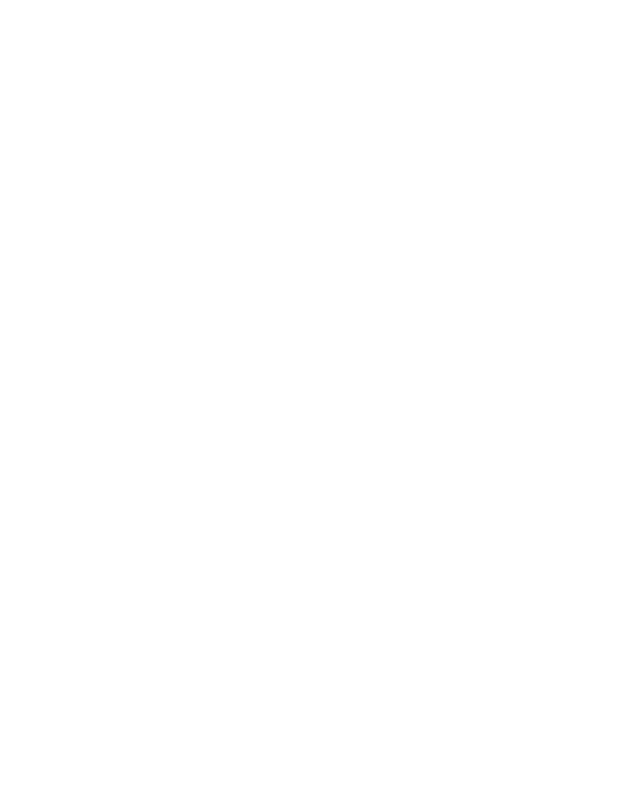
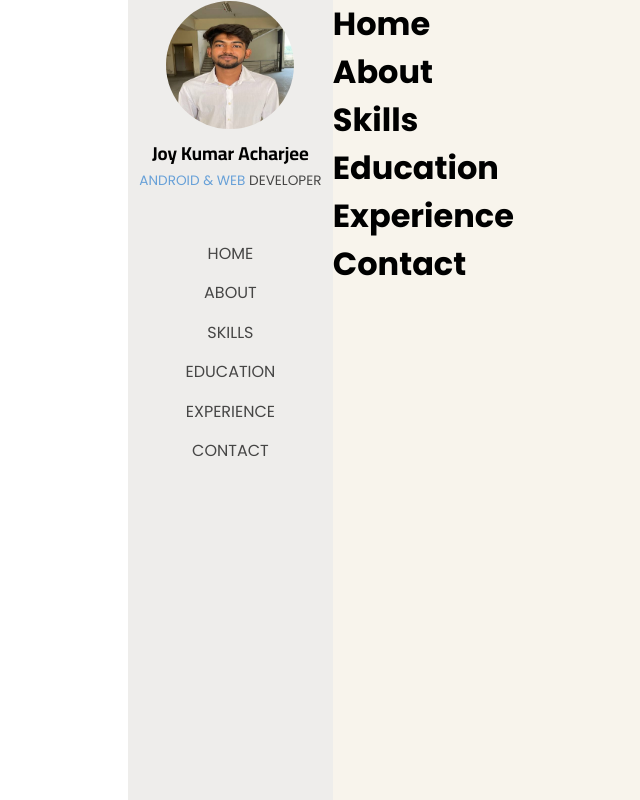
Before and after one commit to saikatcodec/Portfolio, a plain HTML site: page index.html in a window 1280 px wide. Shown: the whole page, without its empty margins (128-768 px from the left). Drawn offline with Linux system fonts and the light colour scheme.

Commit message:
add profile design

```diff
--- a/css/style.css
+++ b/css/style.css
@@ -0,0 +1,120 @@
+@import url("https://fonts.googleapis.com/css2?family=Cairo:wght@200..1000&display=swap");
+@import url("https://fonts.googleapis.com/css2?family=Inconsolata:wght@200..900&display=swap");
+@import url("https://fonts.googleapis.com/css2?family=Poppins:ital,wght@0,100;0,200;0,300;0,400;0,500;0,600;0,700;0,800;0,900;1,100;1,200;1,300;1,400;1,500;1,600;1,700;1,800;1,900&display=swap");
+
+/*
+ * Reset All behavior of the website
+ * Such as margin, padding, etc.
+*/
+* {
+  margin: 0;
+  padding: 0;
+  box-sizing: border-box;
+  text-decoration: none;
+  list-style: none;
+  font-family: "Poppins", sans-serif;
+}
+
+/*
+ * Set height, width of main body is full Screen
+ * Set Background Color,
+ * And centered all elements using flexbox
+*/
+body {
+  height: 100vh;
+  width: 100vw;
+  display: flex;
+  align-items: center;
+  justify-content: right;
+}
+
+.displayFlex {
+  height: 100%;
+  width: 80%;
+  background: #000;
+  display: flex;
+}
+
+.leftSec {
+  height: 100%;
+  width: 20%;
+  background: #eeedeb;
+}
+
+.rightSec {
+  height: 100%;
+  width: 80%;
+  background: #f8f4ec;
+  overflow-y: auto;
+}
+
+.profile {
+  /* background: red; */
+  height: 12rem;
+  width: 100%;
+  display: flex;
+  align-items: center;
+  justify-content: center;
+  flex-direction: column;
+}
+
+#profileImg {
+  height: 8rem;
+  width: 8rem;
+  border-radius: 50%;
+}
+
+.profileLabel {
+  /* background: red; */
+  display: flex;
+  align-items: center;
+  justify-content: center;
+  flex-direction: column;
+}
+
+#name {
+  font-family: "Cairo", sans-serif;
+}
+
+#lbl,
+a {
+  opacity: 70%;
+  text-transform: uppercase;
+  font-size: 0.85rem;
+  color: #000;
+}
+
+#lookAnchor {
+  color: #3081d0;
+  cursor: pointer;
+}
+
+.navbar {
+  /* background: gray; */
+  width: 100%;
+  height: 20rem;
+  display: flex;
+  align-items: center;
+  justify-content: center;
+}
+
+.nav {
+  /* background: green; */
+  width: 100%;
+  height: 80%;
+  display: flex;
+  align-items: center;
+  flex-direction: column;
+  justify-content: center;
+  gap: 0.9rem;
+}
+
+a {
+  font-size: 1rem;
+}
+
+a:hover {
+  text-decoration: underline;
+  animation-timing-function: linear;
+  animation-duration: 1s;
+}
--- a/index.html
+++ b/index.html
@@ -1,22 +1,73 @@
 <!DOCTYPE html>
 <html lang="en">
   <head>
-    <meta charset="UTF-8">
-    <meta name="viewport" content="width=device-width, initial-scale=1.0">
-    <link rel="stylesheet" href="css/style.css">
+    <meta charset="UTF-8" />
+    <meta name="viewport" content="width=device-width, initial-scale=1.0" />
+    <link rel="stylesheet" href="css/style.css" />
     <title>Portfolio</title>
   </head>
+
   <body>
     <div class="displayFlex">
       <div class="leftSec">
         <div class="profile">
-                <div class="profilePic"></div>
-                <div class="profileLabel"></div>
+          <div class="profilePic">
+            <img id="profileImg" src="/assets/images/joy.jpg" alt="profile" />
           </div>
-            <div class="nav"></div>
+          <div class="profileLabel">
+            <h3 id="name">Joy Kumar Acharjee</h3>
+            <div id="lbl">
+              <span id="lookAnchor">Android & Web</span> Developer
+            </div>
+          </div>
+        </div>
+        <div class="navbar">
+          <ul class="nav">
+            <a href="#home">
+              <li>Home</li>
+            </a>
+            <a href="#about">
+              <li>About</li>
+            </a>
+            <a href="#skills">
+              <li>Skills</li>
+            </a>
+            <a href="#education">
+              <li>Education</li>
+            </a>
+            <a href="#experience">
+              <li>Experience</li>
+            </a>
+            <a href="#contact">
+              <li>Contact</li>
+            </a>
+          </ul>
+        </div>
         <div class="copy"></div>
       </div>
-        <div class="rightSec"></div>
+      <div class="rightSec">
+        <div id="home">
+          <h1>Home</h1>
+        </div>
+
+        <div id="about">
+          <h1>About</h1>
+        </div>
+
+        <div id="skills">
+          <h1>Skills</h1>
+        </div>
+
+        <div id="education">
+          <h1>Education</h1>
+        </div>
+        <div id="experience">
+          <h1>Experience</h1>
+        </div>
+        <div id="contact">
+          <h1>Contact</h1>
+        </div>
+      </div>
     </div>
   </body>
 </html>
```
Lines whose indentation alone changed are shown as unchanged.
